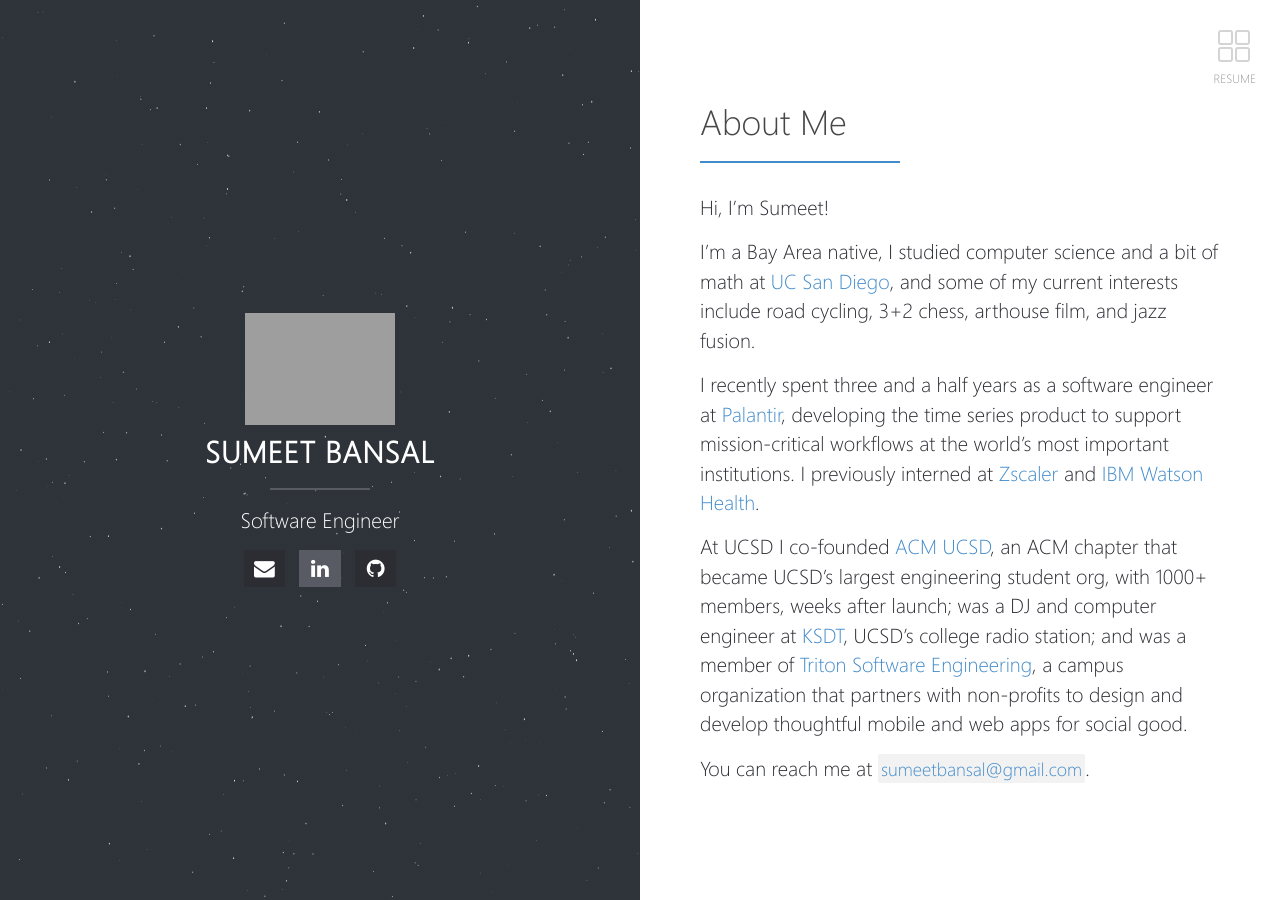
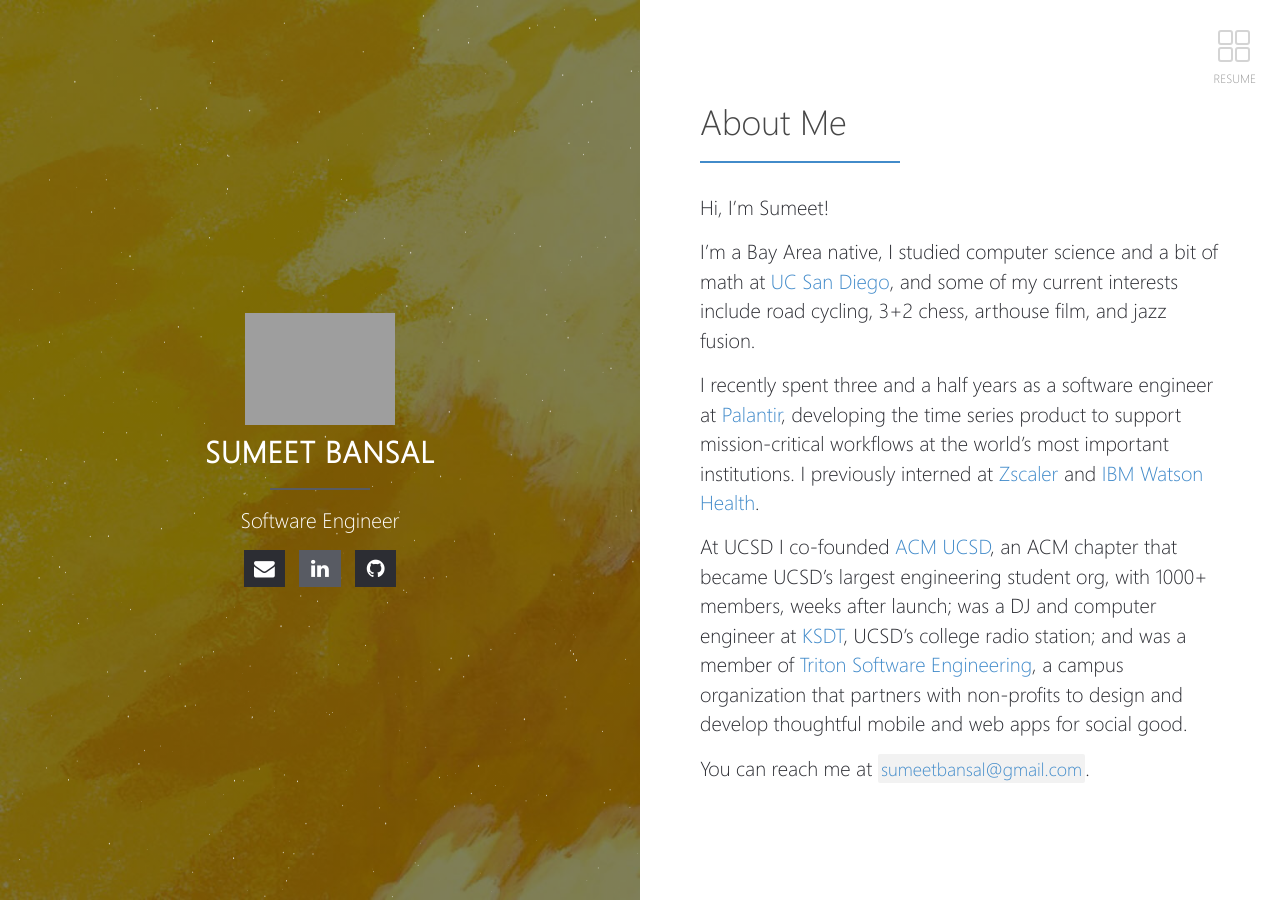
Before and after one commit to sumeet-bansal/sumeet-bansal.github.io, a Jekyll site: the page built from index.md, in a window 1280 px wide. Built offline with Jekyll 4.4.1, drawn with Linux system fonts in a browser that asks for light colours; our own code applies the rules of GitHub Pages for plain Markdown files.

Commit message:
homepage background

```diff
--- a/_config.yml
+++ b/_config.yml
@@ -7,7 +7,7 @@ locale: en_US
 
 # left block images
 background:
-  homepage: images/home.png
+  homepage: images/bold-and-brash.jpg
   post-list: images/bold-and-brash.jpg
   default-post: images/bold-and-brash.jpg
 
--- a/_includes/head.html
+++ b/_includes/head.html
@@ -130,7 +130,7 @@
 		url({{ site.url }}/{{ site.background.post-list }}) no-repeat;
 	background-size: cover, cover;
 }
-#block-left {
+#homepage #block-left {
 	background:
 		linear-gradient(rgba(44, 45, 51, 0.9), rgba(44, 45, 51, 0.9)),
 		url({{ site.url }}/{{ site.background.homepage }}) no-repeat;
--- a/_layouts/home.html
+++ b/_layouts/home.html
@@ -10,7 +10,7 @@ layout: compress
 	<link rel="stylesheet" type="text/css" href="{{ site.url }}/assets/css/home.css">
 </head>
 
-<body id="homepage">
+<body id="posts">
 
 	<div class="half-block" id="block-left">
 		<div class="content">
```
